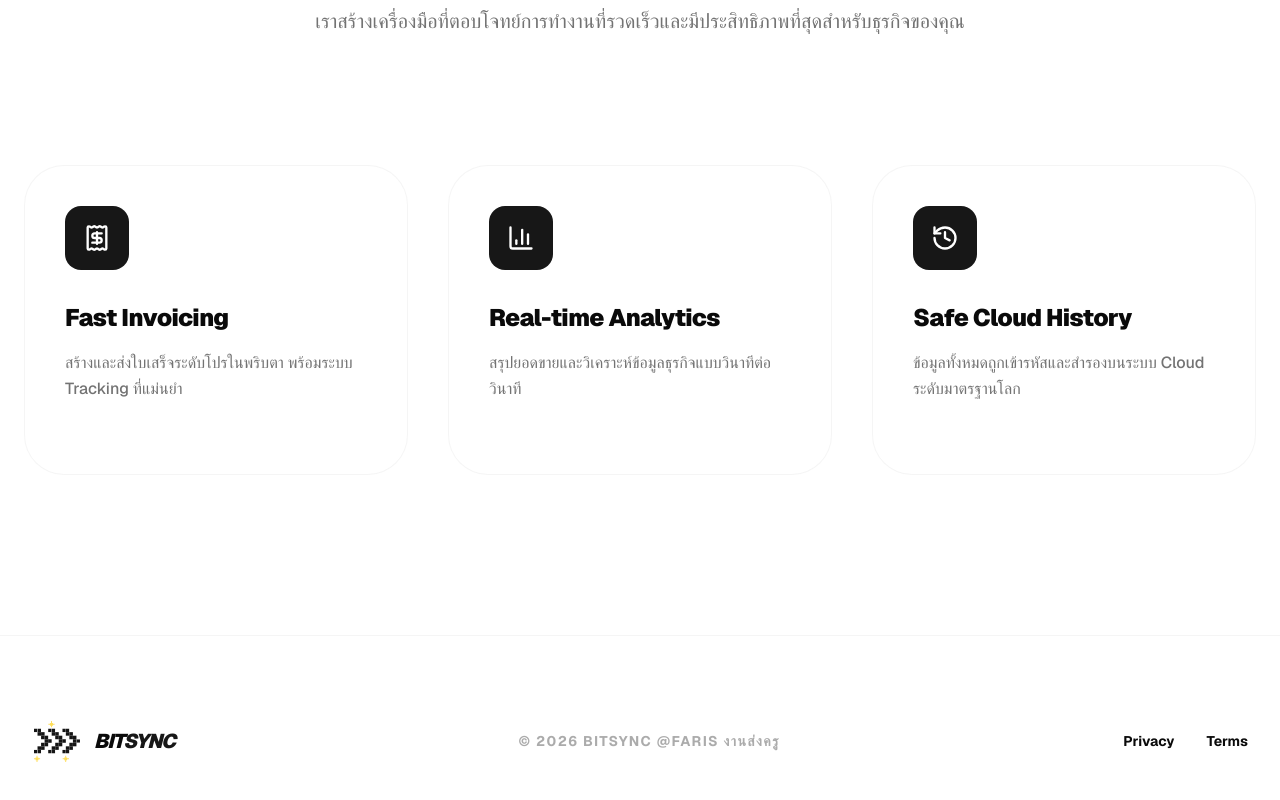
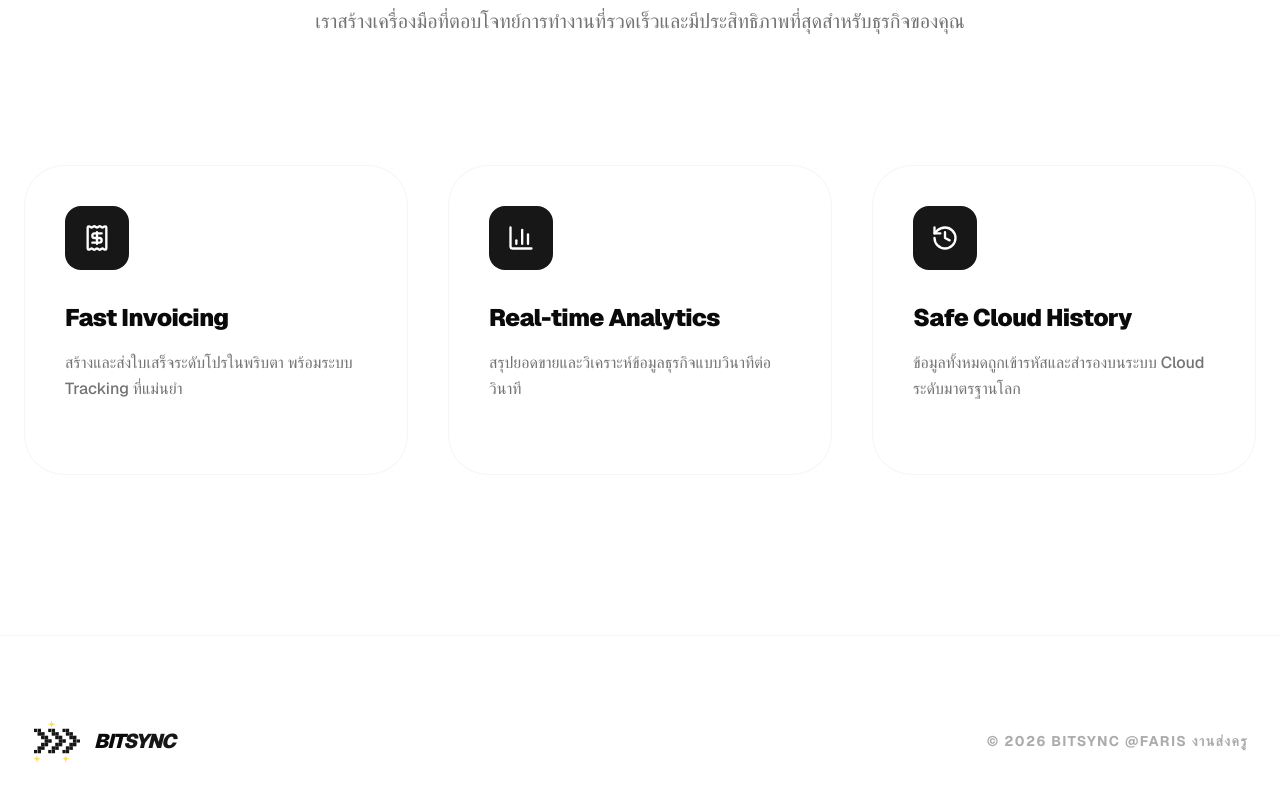
Before and after one commit to Faris4166/bitsync, a Next.js app: page / in a window 1280 px wide. Shown: the part 1709-2509 px from the top of the page. Built offline with nearby package versions, Linux system fonts and the light colour scheme; no server answers.

Commit message:
ไม่เอา

```diff
--- a/src/app/page.tsx
+++ b/src/app/page.tsx
@@ -280,10 +280,6 @@ export default function LandingPage() {
           <p className="text-sm font-bold text-muted-foreground/60 tracking-widest uppercase">
             © 2026 BitSync @Faris งานส่งครู
           </p>
-          <div className="flex gap-8">
-            <span className="text-sm font-bold hover:text-primary cursor-pointer transition-colors">Privacy</span>
-            <span className="text-sm font-bold hover:text-primary cursor-pointer transition-colors">Terms</span>
-          </div>
         </div>
       </footer>
     </div>
```
